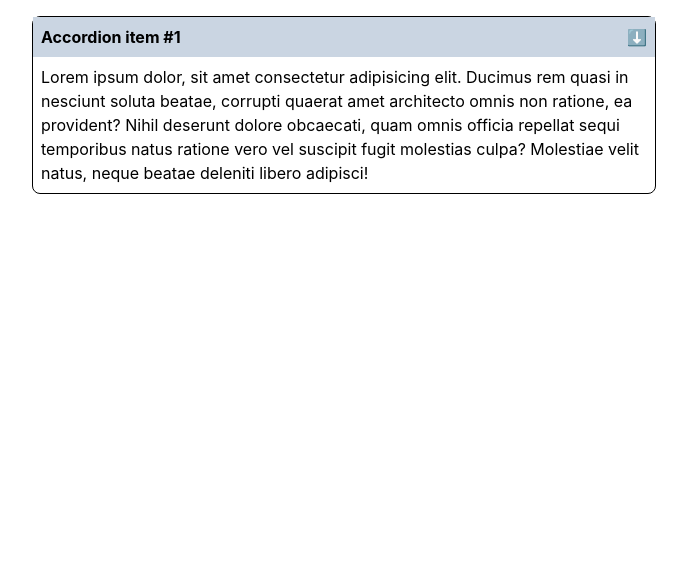
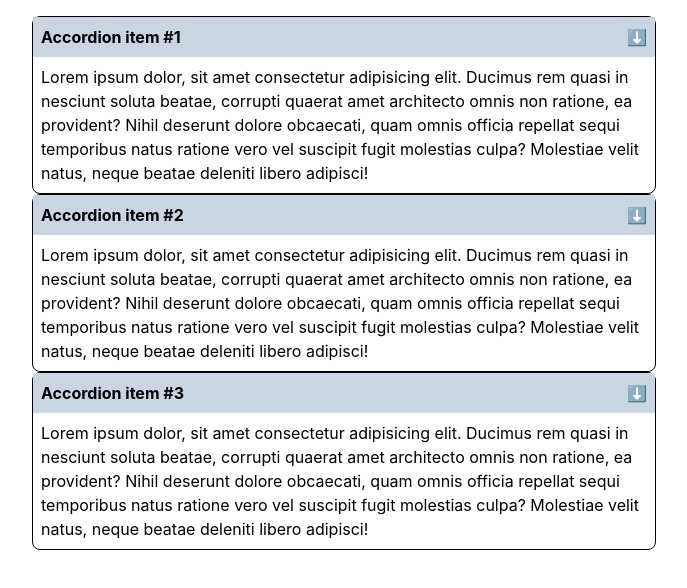
Before and after one commit to bobbyDeepak1415/accordion_01, a React (Vite) app: page / in a window 1280 px wide. Shown: the top 588 px of the page, without its empty margins (296-983 px from the left). Built offline with nearby package versions, Linux system fonts and the light colour scheme.

Commit message:
changes made

```diff
--- a/src/components/Accordion.jsx
+++ b/src/components/Accordion.jsx
@@ -16,9 +16,14 @@ const data=[
 
 const Accordion = () => {
 
+  const [openIndex,setOnepIndex]=useState(0)
+
   return (
-    <div className='p-2 m-auto w-[50%]'>
-      <AccordionItem title={data[0].title} body={data[0].body}/>
+    <div className='p-2 m-auto w-[50%] mt-2'>
+      {data.map((item,index)=>(
+
+      <AccordionItem isOpen={true} setIsOpen={()=>{}} key={index} title={item.title} body={item.body}/>
+      ))}
 
     </div>
   )
--- a/src/components/AccordionItem.jsx
+++ b/src/components/AccordionItem.jsx
@@ -1,9 +1,11 @@
-import React from 'react'
+import React, { useState } from 'react'
 
-const AccordionItem = ({title,body}) => {
+const AccordionItem = ({title,body,isOpen,setIsOpen}) => {
+
+
   return (
-    <div className='border border-black rounded-lg mt-2'>
-      <div className='bg-slate-300 p-2 font-bold flex justify-between'>
+    <div className='border border-black rounded-lg'>
+      <div className='bg-slate-300 p-2 font-bold flex justify-between' onClick={()=>setIsOpen(prev=>!prev)}>
         <span>
 
         {title}
@@ -12,7 +14,13 @@ const AccordionItem = ({title,body}) => {
           ⬇️
         </span>
         </div>
-      <div className='p-2'>{body}</div>
+{isOpen &&   <div className='p-2'>{body}</div>
+    }
+
+
+
+
+
     </div>
   )
 }
```
